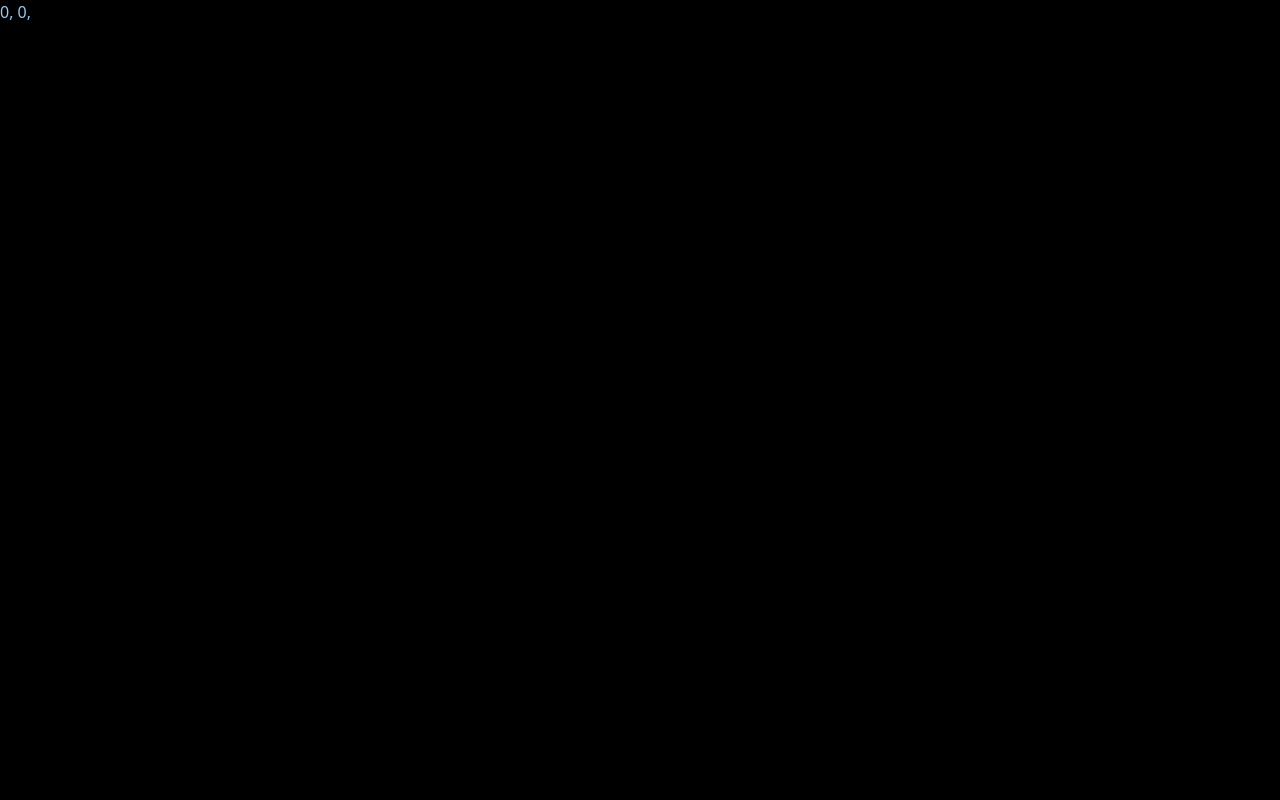
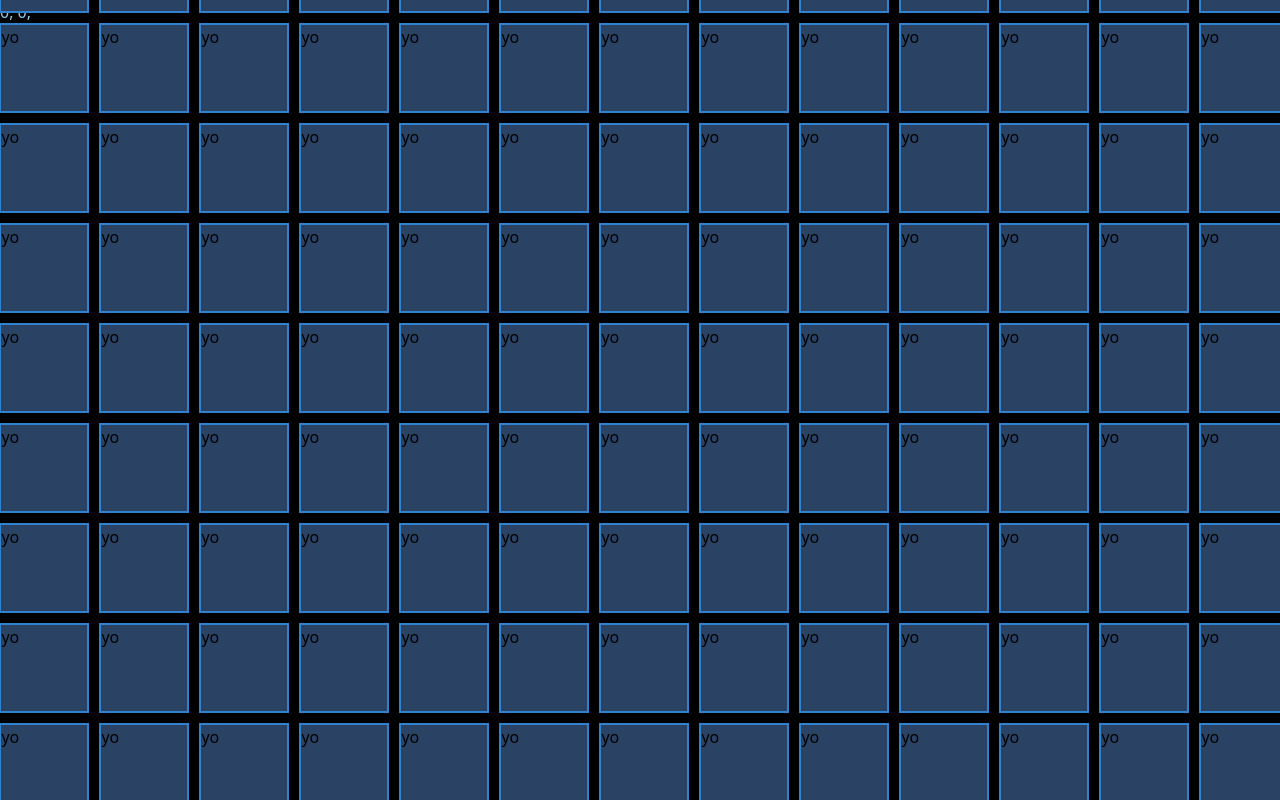
Before and after one commit to Exr0nProjects/tanks, a React (Create React App) app: page / in a window 1280 px wide. Built offline with nearby package versions, Linux system fonts and the light colour scheme.

Commit message:
drawing a standard square grid

```diff
--- a/src/components/SquareHexBoard.jsx
+++ b/src/components/SquareHexBoard.jsx
@@ -1,5 +1,29 @@
 import React from 'react';
+import useWindowDimensions from '../utility/useWindowDimensions';
 
 export default function({ scale, pos_x, pos_y }) {
-    return null;
+    const { height, width } = useWindowDimensions();
+    const diagonal = Math.sqrt(Math.pow(height, 2) + Math.pow(width, 2))/scale;
+    console.log('diagonal', diagonal)
+    let positions = [];
+    // TODO: work out angles and stuff to better optimize drawing
+    for (let x=-diagonal; x<=diagonal; x += 1) {
+        for (let y=-diagonal; y<=diagonal; y += 1) {
+            positions.push([x, y]);
+        }
+    }
+    return <div>
+        {positions.map(([x, y], i) => <div
+                className="absolute bg-blue-900 border-2 border-blue-600"
+                style={{
+                    marginLeft: `calc(50% - ${x * scale + scale/2}px)`,
+                    marginTop: `calc(50% - ${y * scale + scale/2}px)`,
+                    width: scale*0.9,
+                    height: scale*0.9,
+                }}
+                key={i}
+            >
+            yo
+            </div>)}
+    </div>;
 }
--- a/src/components/TankGame.jsx
+++ b/src/components/TankGame.jsx
@@ -33,7 +33,7 @@ export default function({ players }) {
 
     // event handlers
     function handlePointerMove(ev) {
-        console.log(ev)
+        //console.log(ev)
         game_dispatch({ type: 'view_pan', 'x': ev.movementX, 'y': ev.movementY, 'msg': ev.buttons });
     }
 
--- a/src/proto/tank.js
+++ b/src/proto/tank.js
@@ -1,9 +1,9 @@
 import structuredClone from '@ungap/structured-clone';  // https://stackoverflow.com/a/122704
 
-export function Tank([x, y], { n_action, n_health, n_range, mx_action, mx_health, mx_range }) {
+export function Tank([h, k], { n_action, n_health, n_range, mx_action, mx_health, mx_range }) {
     return {
-        x: x,
-        y: y,
+        h: h,
+        k: k,
 
         n_action: n_action || 3,
         n_health: n_health || 3,
--- /dev/null
+++ b/src/utility/coords.js
@@ -0,0 +1,3 @@
+function to_rectangular(h, k) {
+    return 1/2 * (h - k) + Math.sqrt(3)/2 * (h + k);
+}
--- /dev/null
+++ b/src/utility/useWindowDimensions.js
@@ -0,0 +1,25 @@
+// from https://stackoverflow.com/a/36862446
+import { useState, useEffect } from 'react';
+
+function getWindowDimensions() {
+  const { innerWidth: width, innerHeight: height } = window;
+  return {
+    width,
+    height
+  };
+}
+
+export default function useWindowDimensions() {
+  const [windowDimensions, setWindowDimensions] = useState(getWindowDimensions());
+
+  useEffect(() => {
+    function handleResize() {
+      setWindowDimensions(getWindowDimensions());
+    }
+
+    window.addEventListener('resize', handleResize);
+    return () => window.removeEventListener('resize', handleResize);
+  }, []);
+
+  return windowDimensions;
+}
```
